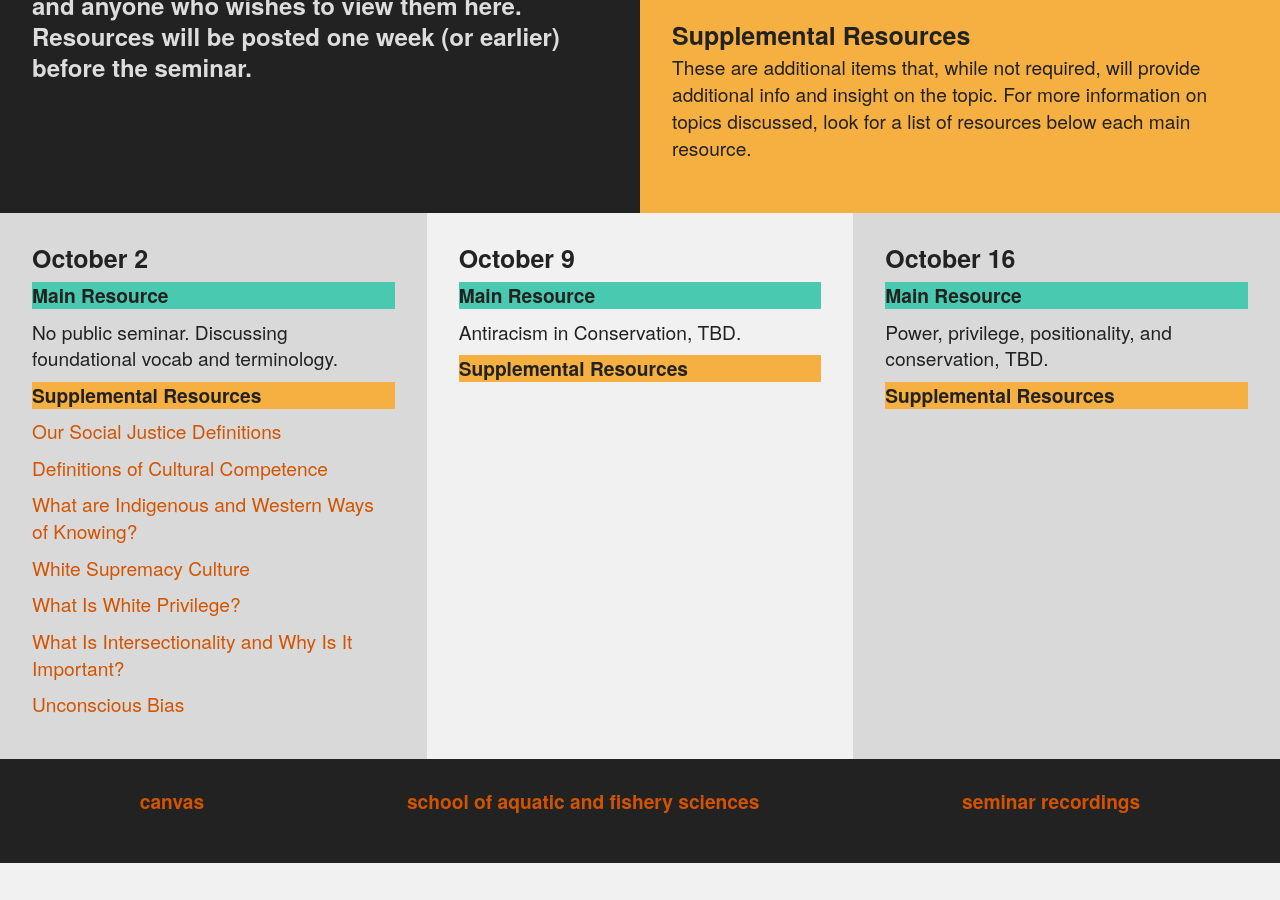
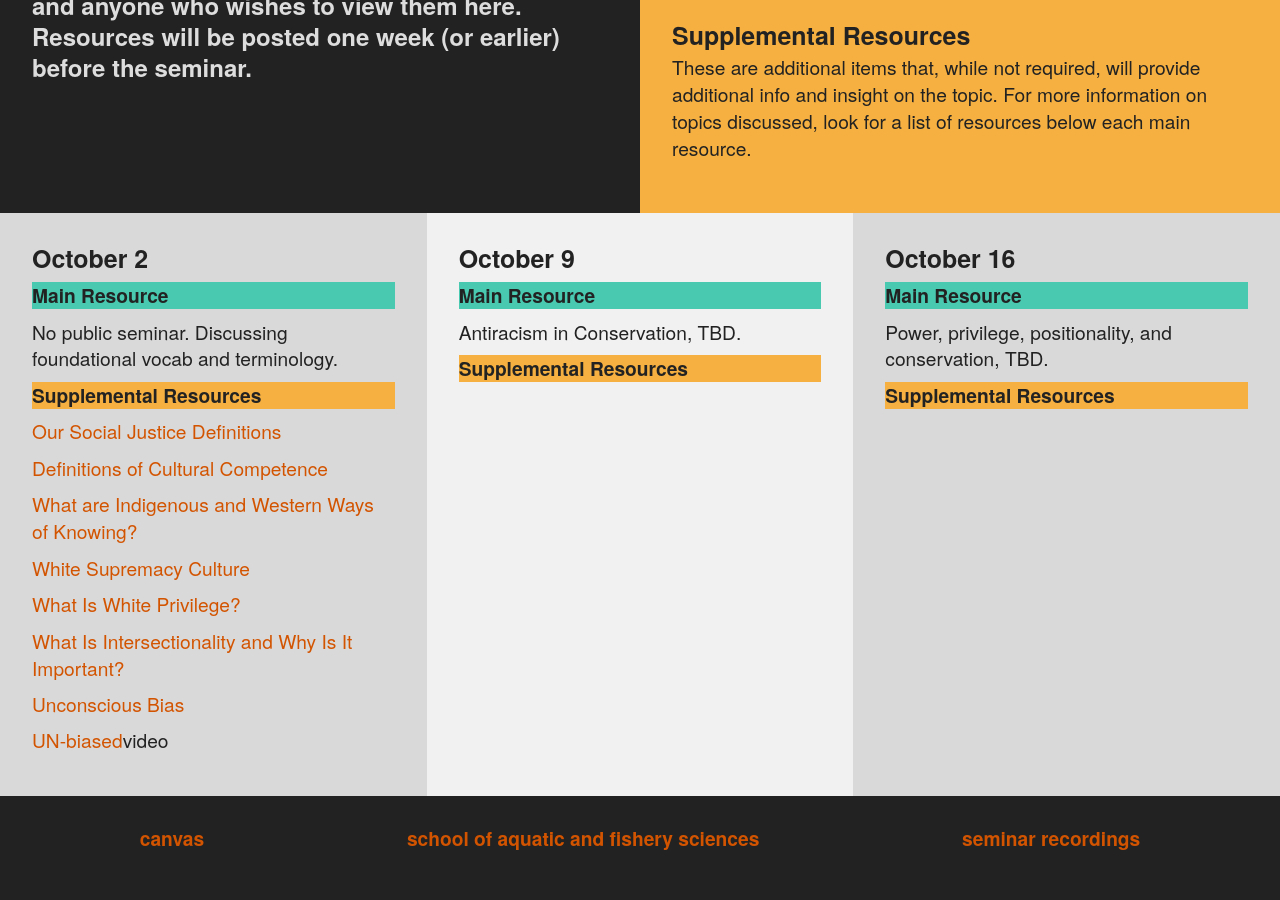
Before and after one commit to amburgey/FISH513InclusiveConservation, a Jekyll site: the page built from readings.html, in a window 1280 px wide and 900 px high, scrolled down 700 px. Built offline with Jekyll 4.4.1, drawn with Linux system fonts in a browser that asks for light colours; before the commit the page ends 1563 px from its top, so only the background shows below that.

Commit message:
added resource on unconscious bias

```diff
--- a/readings.html
+++ b/readings.html
@@ -40,6 +40,7 @@ layout: list
 			<p class="tile_space"><a href="https://www.tolerance.org/magazine/fall-2018/what-is-white-privilege-really" target="_blank" rel="noopener noreferrer">What Is White Privilege?</a></p>
 			<p class="tile_space"><a href="https://www.aaup.org/article/what-intersectionality-and-why-it-important" target="_blank" rel="noopener noreferrer">What Is Intersectionality and Why Is It Important?</a></p>
 			<p class="tile_space"><a href="https://diversity.ucsf.edu/resources/unconscious-bias" target="_blank" rel="noopener noreferrer">Unconscious Bias</a></p>
+			<p class="tile_space"><a href="https://www.youtube.com/watch?v=qC54v_Syjtw" target="_blank" rel="noopener noreferrer">UN-biased</a>video</p>
         </li>
 
         <li class="gi tile--alt4">
```
